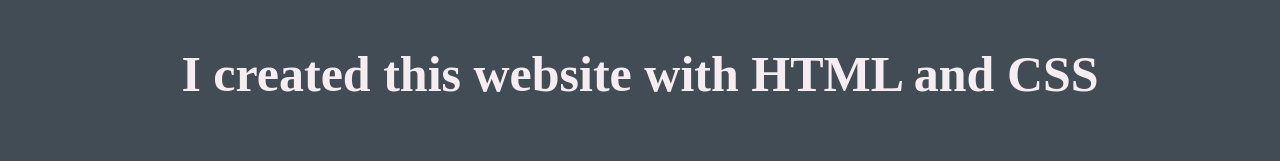
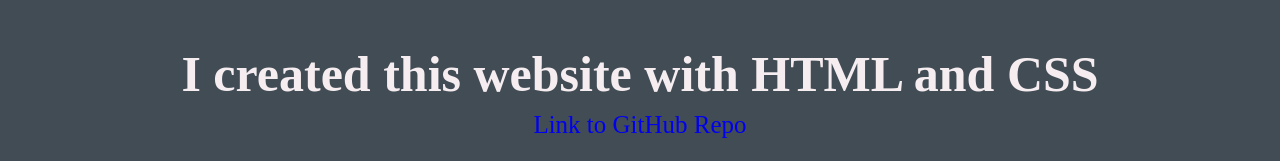
Before and after one commit to SaintCajetan/SaintCajetan.github.io, a plain HTML site: page portfolio.html in a window 1280 px wide. Shown: the part 943-1104 px from the top of the page. Drawn offline with Linux system fonts and the light colour scheme.

Commit message:
Update portfolio.html

```diff
--- a/portfolio.html
+++ b/portfolio.html
@@ -19,6 +19,8 @@
     <h1>Portfolio</h1>
 
     <h1>I created this website with HTML and CSS</h1>
+
+    <a href="https://github.com/SaintCajetan/SaintCajetan.github.io">Link to GitHub Repo</a>
 
     <h1>Video Showcase</h1>
 
```
